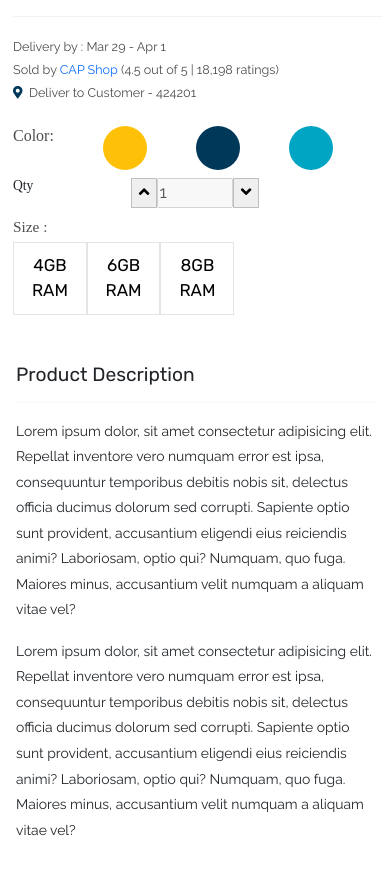
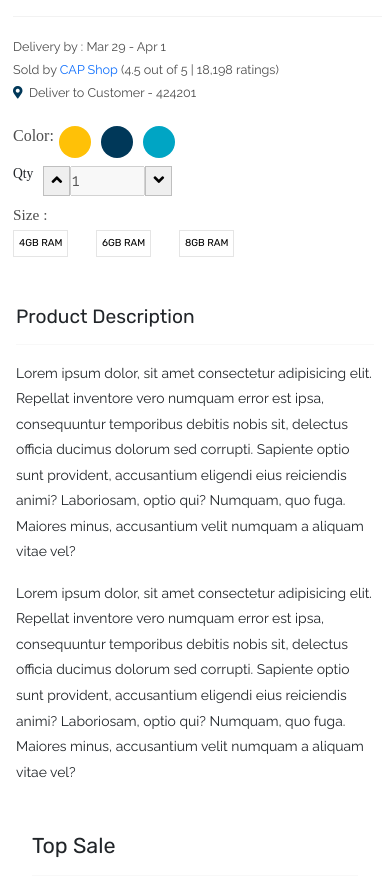
Before and after one commit to Syahrul25arul/frontend_fundamental-E_Commerce, a React (Create React App) app in the folder e-shop/: page /product in a window 390 px wide. Shown: the part 820-1713 px from the top of the page. Built offline with nearby package versions, Linux system fonts and the light colour scheme; no server answers; a web font is replaced by a local one.

Commit message:
perbaiki responsive dan cek authentikasi

```diff
--- a/e-shop/src/App.js
+++ b/e-shop/src/App.js
@@ -1,8 +1,18 @@
+import { useAuthState } from "react-firebase-hooks/auth";
 import "./App.css";
+import { auth } from "./config/firebase";
 import Router from "./routes";
 
 function App() {
-	return <Router />;
+	const [user, loading] = useAuthState(auth);
+
+	if (loading)
+		return (
+			<div>
+				<h5>Loading...</h5>
+			</div>
+		);
+	return <Router user={user} />;
 }
 
 export default App;
--- a/e-shop/src/components/button/Button.styles.js
+++ b/e-shop/src/components/button/Button.styles.js
@@ -14,7 +14,7 @@ export const ButtonAddToCart = styled.button`
 		transform: scale(1.05);
 	}
 
-	@media only screen and (max-width: 397px) {
+	@media only screen and (max-width: 500px) {
 		padding: 5px;
 		font-size: 0.6em;
 	}
--- a/e-shop/src/components/navigations/Navigation.styles.js
+++ b/e-shop/src/components/navigations/Navigation.styles.js
@@ -14,6 +14,10 @@ export const NavbarContainer = styled.div`
 	.navbar-brand {
 		color: white;
 		text-decoration: none;
+	}
+
+	.active {
+		font-weight: bold;
 	}
 
 	@media only screen and (min-width: 320px) {
--- a/e-shop/src/components/product_info/ProductInfo.styles.js
+++ b/e-shop/src/components/product_info/ProductInfo.styles.js
@@ -115,7 +115,7 @@ export const OrderDetail = styled.div`
 	margin-top: 20px;
 	display: flex;
 	flex-direction: column;
-	font-size: 18px;
+	font-size: 15px;
 	line-height: 20px;
 
 	a {
@@ -124,6 +124,10 @@ export const OrderDetail = styled.div`
 
 	a:hover {
 		text-decoration: underline;
+	}
+
+	@media only screen and (min-width: 375px) {
+		font-size: 18px;
 	}
 `;
 
@@ -155,20 +159,32 @@ export const Color = styled.div`
 
 	@media only screen and (min-width: 1024px) {
 		margin-bottom: 0;
+		flex: 1;
 	}
 `;
 
 export const ColorButton = styled.div`
 	display: flex;
-	flex: 1;
-	justify-content: space-evenly;
+	flex: 0.7;
+	/* justify-content: space-around; */
+
+	@media only screen and (min-width: 1024px) {
+		flex: 1;
+		justify-content: space-evenly;
+	}
 `;
 
 export const Button = styled.button`
-	padding: 22px;
+	padding: 16px;
 	border: none;
 	border-radius: 80%;
+	margin: 0 5px;
 	/* width: 30%; */
+
+	@media only screen and (min-width: 1024px) {
+		padding: 22px;
+		margin: 0 2px;
+	}
 `;
 
 export const Size = styled.div`
@@ -189,12 +205,18 @@ export const ContainerSizeButton = styled.div`
 `;
 
 export const SizeButton = styled.button`
-	padding: 10px;
+	padding: 5px;
 	border: 1px solid rgba(0, 0, 0, 0.1);
 	background-color: #fff;
 	cursor: pointer;
+	font-size: 10px;
 
 	:hover {
 		background-color: rgb(223, 223, 223);
 	}
+
+	@media only screen and (min-width: 1024px) {
+		padding: 10px;
+		font-size: 10px;
+	}
 `;
--- a/e-shop/src/components/quantity/Quantity.styles.js
+++ b/e-shop/src/components/quantity/Quantity.styles.js
@@ -2,7 +2,7 @@ import styled from "styled-components";
 
 export const Qty = styled.div`
 	display: flex;
-	justify-content: space-between;
+	/* justify-content: space-between; */
 	box-sizing: border-box;
 
 	h6 {
@@ -24,12 +24,6 @@ export const ContainerButtonQty = styled.div`
 		width: 30%;
 	}
 
-	@media only screen and (min-width: 425px) {
-		input {
-			width: unset;
-		}
-	}
-
 	@media only screen and (min-width: 1024px) {
 		input {
 			width: 30%;
--- a/e-shop/src/components/section_cart/SectionCart.styles.js
+++ b/e-shop/src/components/section_cart/SectionCart.styles.js
@@ -189,11 +189,13 @@ export const ButtonCartDelete = styled.button`
 		width: 80px;
 		/* width: fit-content; */
 	}
-	@media only screen and (min-width: 1024px) {
+	/* @media only screen and (min-width: 1024px) {
 		margin-left: -30px;
 		width: auto;
 		margin-top: 0;
-	}
+		font-size: 10px;
+		padding: -10px;
+	} */
 `;
 
 export const CartItemsPrice = styled.div`
--- a/e-shop/src/middleware/Authenticated.js
+++ b/e-shop/src/middleware/Authenticated.js
@@ -13,8 +13,6 @@ function Authenticated({ children }) {
 		if (!user) navigate("/login");
 	}, [user, navigate]);
 
-	console.log("auth", user);
-
 	if (!isLoggedIn)
 		return (
 			<div>
--- a/e-shop/src/middleware/Guest.js
+++ b/e-shop/src/middleware/Guest.js
@@ -13,8 +13,6 @@ function Guest({ children }) {
 		if (user) navigate("/");
 	}, [user, navigate]);
 
-	console.log("guest", user);
-
 	if (!isLoggedIn)
 		return (
 			<div>
--- a/e-shop/src/routes/index.js
+++ b/e-shop/src/routes/index.js
@@ -8,7 +8,7 @@ import Register from "../pages/Register";
 import Authenticated from "../middleware/Authenticated";
 import Guest from "../middleware/Guest";
 
-function index() {
+function index({ user }) {
 	return (
 		<BrowserRouter>
 			<Routes>
```
